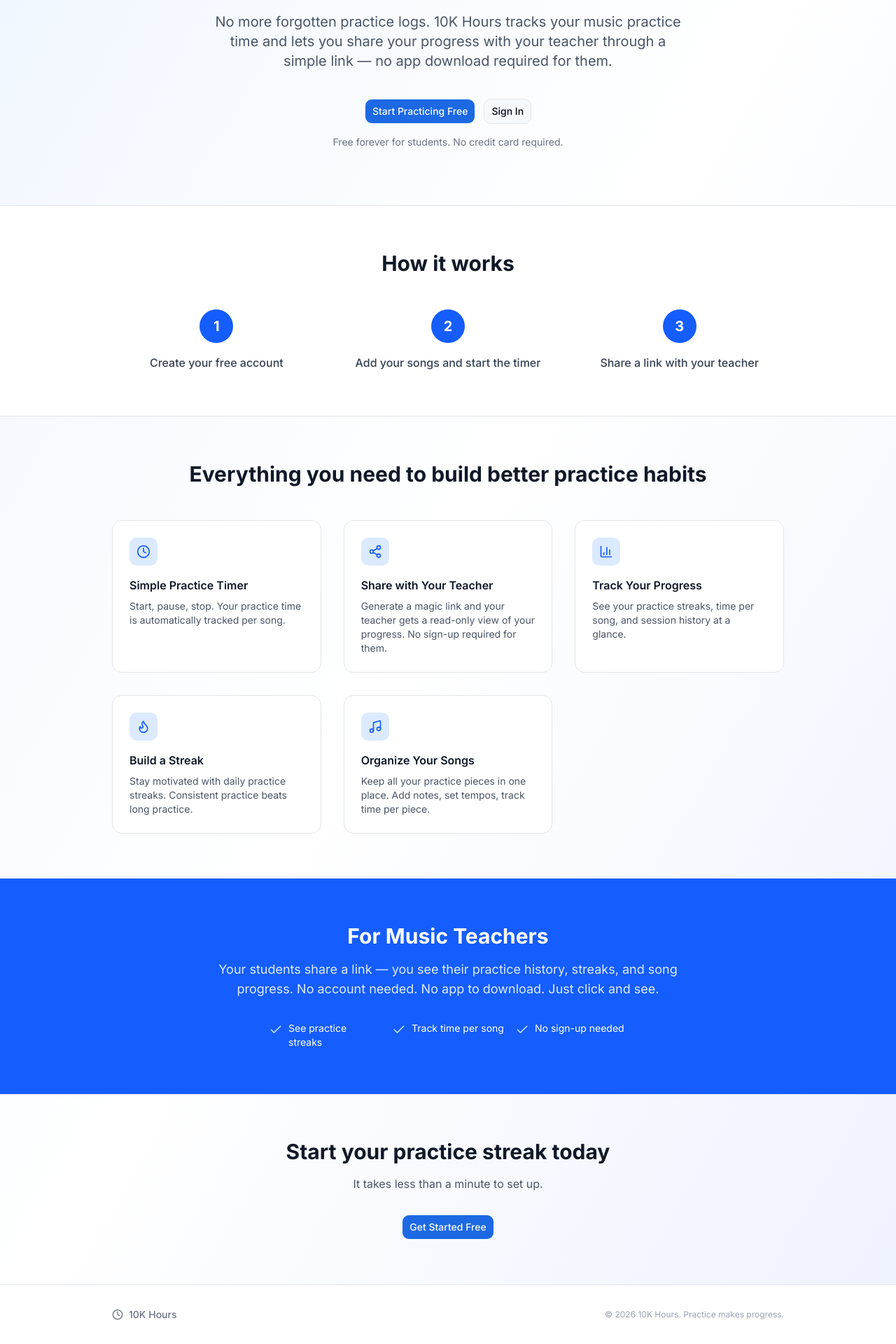
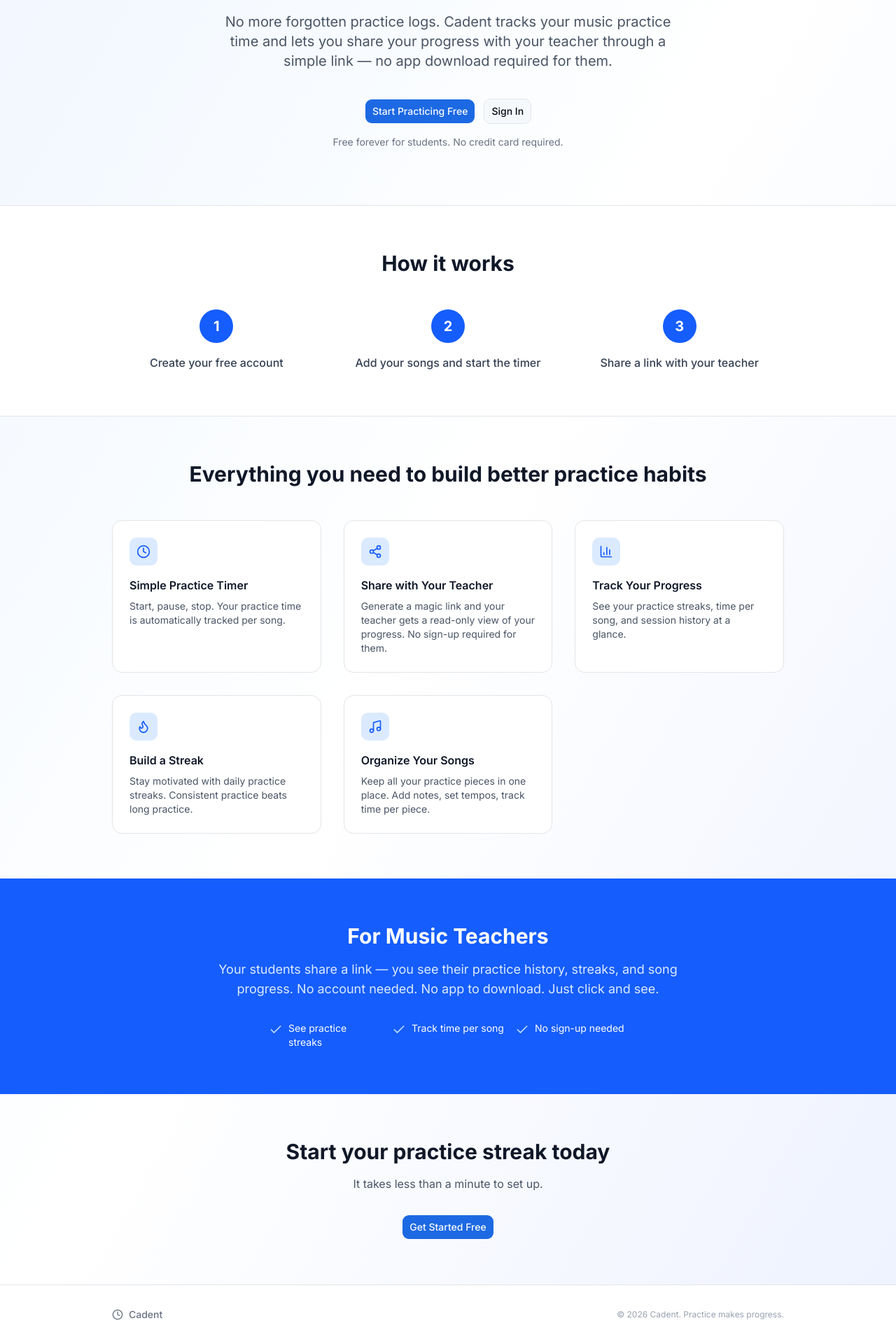
Before and after one commit to russelopenclaw/10k-hours-v2, a Next.js app: page / in a window 1280 px wide. Shown: the part 308-2228 px from the top of the page at 70% size. Built offline with nearby package versions, Linux system fonts and the light colour scheme; no server answers.

Commit message:
Rename: 10K Hours → Cadent
All UI text, page titles, onboarding, auth forms, and docs
updated to reflect the new app name.

```diff
--- a/app/auth/reset-password/page.tsx
+++ b/app/auth/reset-password/page.tsx
@@ -57,7 +57,7 @@
         <Card className="w-full max-w-md">
           <CardHeader className="text-center">
             <Share2 className="h-6 w-6 text-blue-600 mx-auto mb-2" />
-            <CardTitle className="text-2xl font-bold text-gray-800">10K Hours</CardTitle>
+            <CardTitle className="text-2xl font-bold text-gray-800">Cadent</CardTitle>
           </CardHeader>
           <CardContent className="text-center space-y-4">
             <p className="text-red-600 text-sm">No valid session found. Please request a new password reset link.</p>
@@ -95,7 +95,7 @@
         <CardHeader className="text-center">
           <div className="flex items-center justify-center gap-2 mb-2">
             <Share2 className="h-6 w-6 text-blue-600" />
-            <CardTitle className="text-2xl font-bold text-gray-800">10K Hours</CardTitle>
+            <CardTitle className="text-2xl font-bold text-gray-800">Cadent</CardTitle>
           </div>
           <p className="text-sm text-gray-600">Set your new password</p>
         </CardHeader>
--- a/app/layout.tsx
+++ b/app/layout.tsx
@@ -7,7 +7,7 @@
 const inter = Inter({ subsets: ['latin'] })
 
 export const metadata: Metadata = {
-  title: '10K Hours - Music Practice Tracker',
+  title: 'Cadent - Music Practice Tracker',
   description: 'Track your music practice and share your progress with your teacher',
 }
 
--- a/app/page.tsx
+++ b/app/page.tsx
@@ -72,7 +72,7 @@
         <div className="max-w-5xl mx-auto px-4 sm:px-6 lg:px-8 h-16 flex items-center justify-between">
           <div className="flex items-center gap-2">
             <Clock className="h-6 w-6 text-blue-600" />
-            <span className="text-xl font-bold text-gray-900">10K Hours</span>
+            <span className="text-xl font-bold text-gray-900">Cadent</span>
           </div>
           <div className="flex items-center gap-3">
             <Link href="/login">
@@ -95,7 +95,7 @@
           Show your teacher what you&apos;ve been practicing
         </h1>
         <p className="text-lg sm:text-xl text-gray-600 max-w-2xl mx-auto mb-10">
-          No more forgotten practice logs. 10K Hours tracks your music practice time
+          No more forgotten practice logs. Cadent tracks your music practice time
           and lets you share your progress with your teacher through a simple link —
           no app download required for them.
         </p>
@@ -198,10 +198,10 @@
         <div className="max-w-5xl mx-auto px-4 sm:px-6 lg:px-8 flex flex-col sm:flex-row items-center justify-between gap-4">
           <div className="flex items-center gap-2 text-gray-500">
             <Clock className="h-4 w-4" />
-            <span className="text-sm font-medium">10K Hours</span>
+            <span className="text-sm font-medium">Cadent</span>
           </div>
           <p className="text-xs text-gray-400">
-            © {new Date().getFullYear()} 10K Hours. Practice makes progress.
+            © {new Date().getFullYear()} Cadent. Practice makes progress.
           </p>
         </div>
       </footer>
--- a/components/AuthForm.tsx
+++ b/components/AuthForm.tsx
@@ -75,7 +75,7 @@
           <div className="max-w-md text-white">
             <div className="flex items-center gap-3 mb-8">
               <Clock className="h-10 w-10" />
-              <span className="text-3xl font-bold">10K Hours</span>
+              <span className="text-3xl font-bold">Cadent</span>
             </div>
             <h2 className="text-3xl font-bold mb-4">Forgot your password?</h2>
             <p className="text-blue-100 text-lg leading-relaxed">
@@ -171,7 +171,7 @@
         <div className="max-w-md text-white">
           <div className="flex items-center gap-3 mb-8">
             <Clock className="h-10 w-10" />
-            <span className="text-3xl font-bold">10K Hours</span>
+            <span className="text-3xl font-bold">Cadent</span>
           </div>
           <h2 className="text-3xl font-bold mb-4">
             {mode === 'signin' ? 'Welcome back!' : 'Start your journey'}
@@ -205,7 +205,7 @@
           {/* Mobile logo */}
           <div className="lg:hidden flex items-center justify-center gap-2 mb-8">
             <Clock className="h-8 w-8 text-blue-600" />
-            <span className="text-2xl font-bold text-gray-900">10K Hours</span>
+            <span className="text-2xl font-bold text-gray-900">Cadent</span>
           </div>
 
           {/* Mode toggle */}
--- a/components/Header.tsx
+++ b/components/Header.tsx
@@ -32,7 +32,7 @@
           {/* Left: App Title + Streak */}
           <div className="flex items-center gap-3 min-w-0 flex-1">
             <Share2 className="h-6 w-6 text-blue-600" />
-            <h1 className="text-xl font-bold text-gray-900">10K Hours</h1>
+            <h1 className="text-xl font-bold text-gray-900">Cadent</h1>
             <DayStreakAchievement />
           </div>
 
--- a/components/OnboardingFlow.tsx
+++ b/components/OnboardingFlow.tsx
@@ -80,7 +80,7 @@
         <Music className="h-8 w-8 text-blue-600" />
       </div>
       <div>
-        <h2 className="text-2xl font-bold text-gray-900">Welcome to 10K Hours! 🎵</h2>
+        <h2 className="text-2xl font-bold text-gray-900">Welcome to Cadent! 🎵</h2>
         <p className="text-gray-600 mt-2">
           Let's set up your practice space. This takes less than 30 seconds.
         </p>
--- a/components/TeacherDashboard.tsx
+++ b/components/TeacherDashboard.tsx
@@ -282,7 +282,7 @@
         {/* Footer */}
         <div className="text-center py-4">
           <p className="text-sm text-gray-400">
-            Shared via <span className="font-semibold">10K Hours</span>
+            Shared via <span className="font-semibold">Cadent</span>
           </p>
         </div>
       </div>
--- a/package.json
+++ b/package.json
@@ -1,5 +1,5 @@
 {
-  "name": "10k-hours-v2",
+  "name": "cadent",
   "version": "0.1.0",
   "private": true,
   "scripts": {
```
Also changed, not shown: 1 other file (tests, documents, lock files or other folders).
